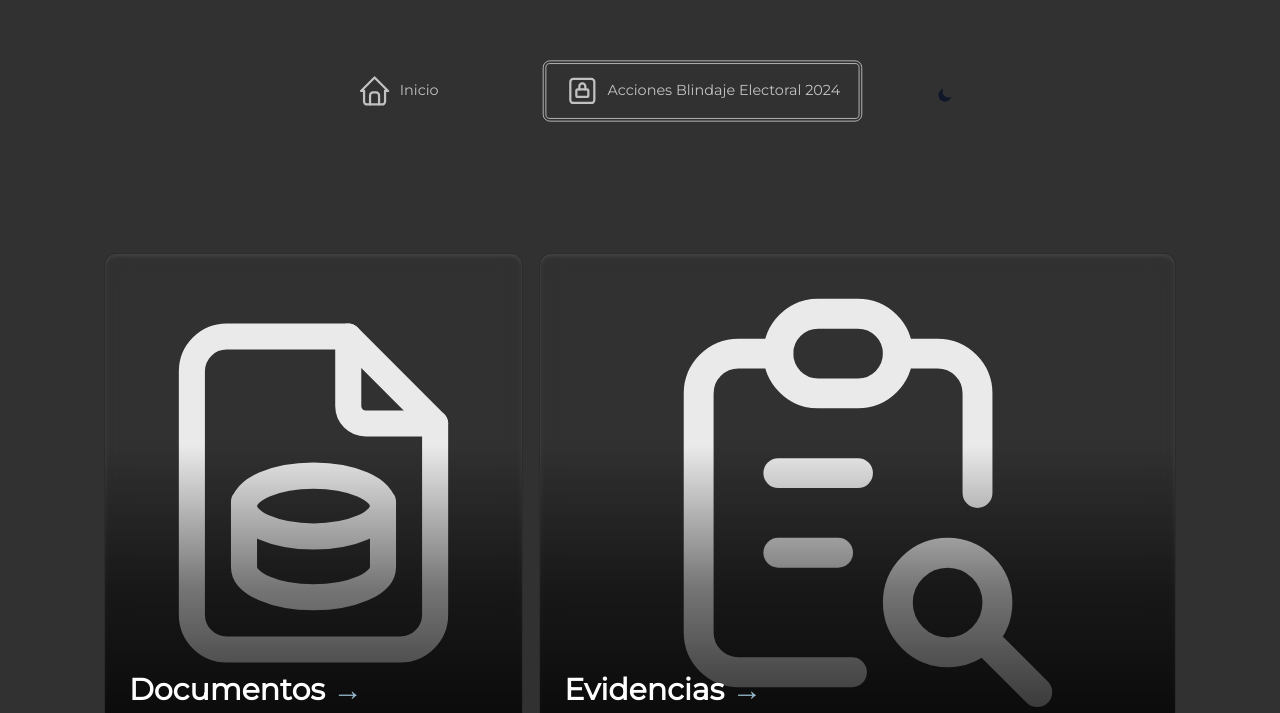
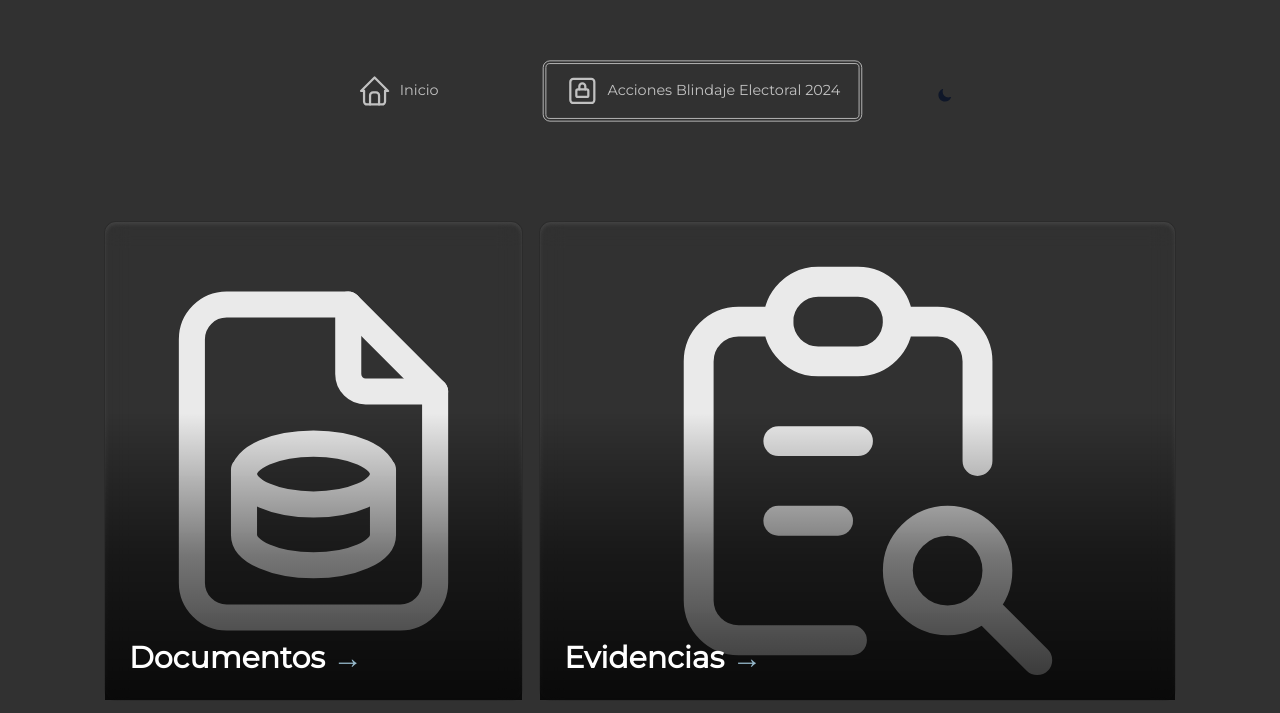
Before and after one commit to AbrahamSM96/blindaje-adminfile, an Astro site: page /blindaje in a window 1280 px wide. Shown: the part 239-952 px from the top of the page. Built offline with nearby package versions, Linux system fonts and the light colour scheme; Astro itself is replaced by a stand-in of ours.

Commit message:
fix padding

```diff
--- a/src/components/ContainerCards.astro
+++ b/src/components/ContainerCards.astro
@@ -39,7 +39,7 @@ const DATA_FILES = [
 <section
   class="w-full max-w-[1400px]
     grid lg:grid-cols-10 auto-rows-[30rem] gap-4
-    mx-auto p-6 md:p-12 lg:p-20"
+    mx-auto p-6 md:p-12 lg:px-20 lg:pb-20"
 >
   {
     DATA_FILES.map((files, i) => (
```
